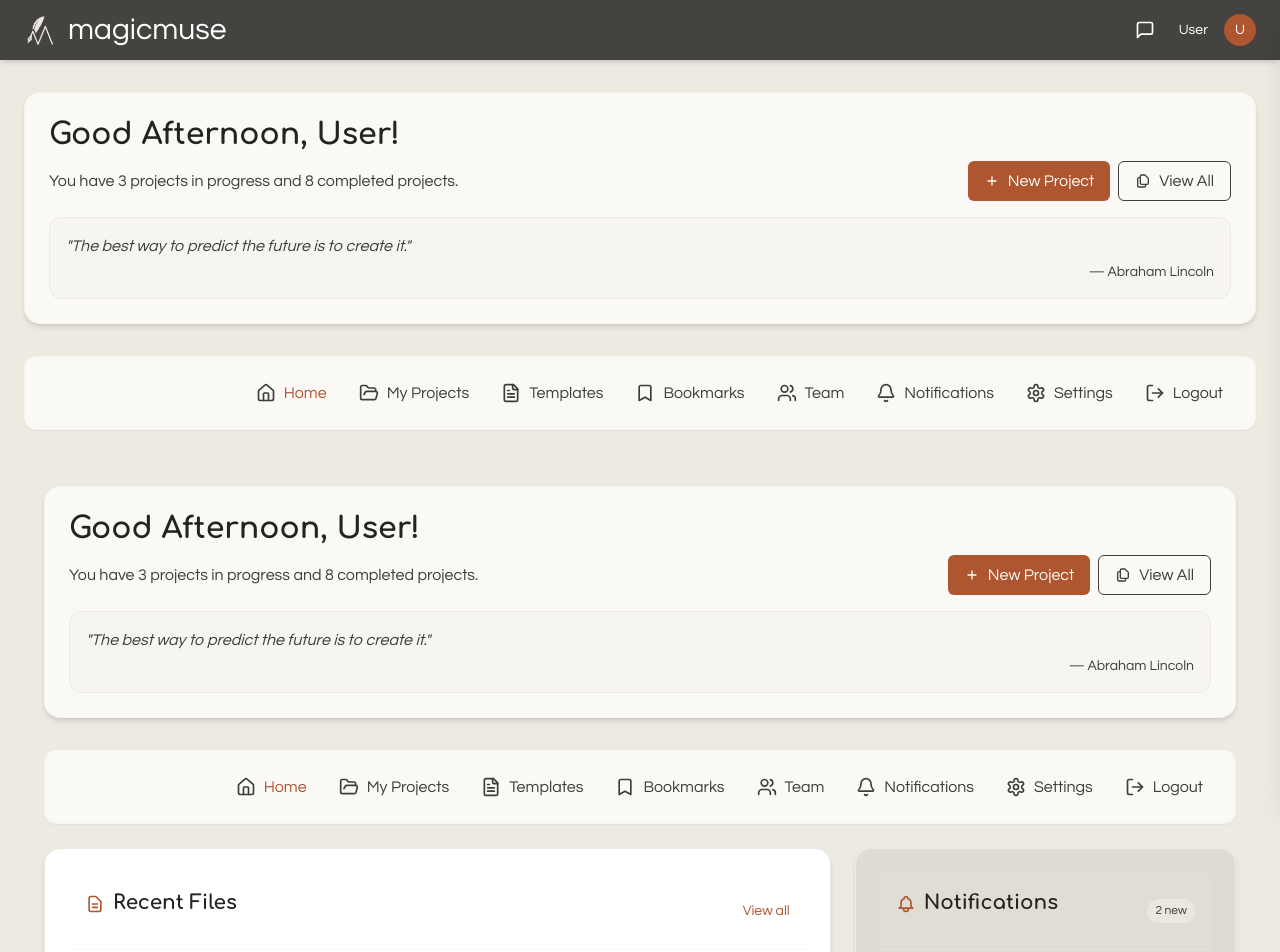
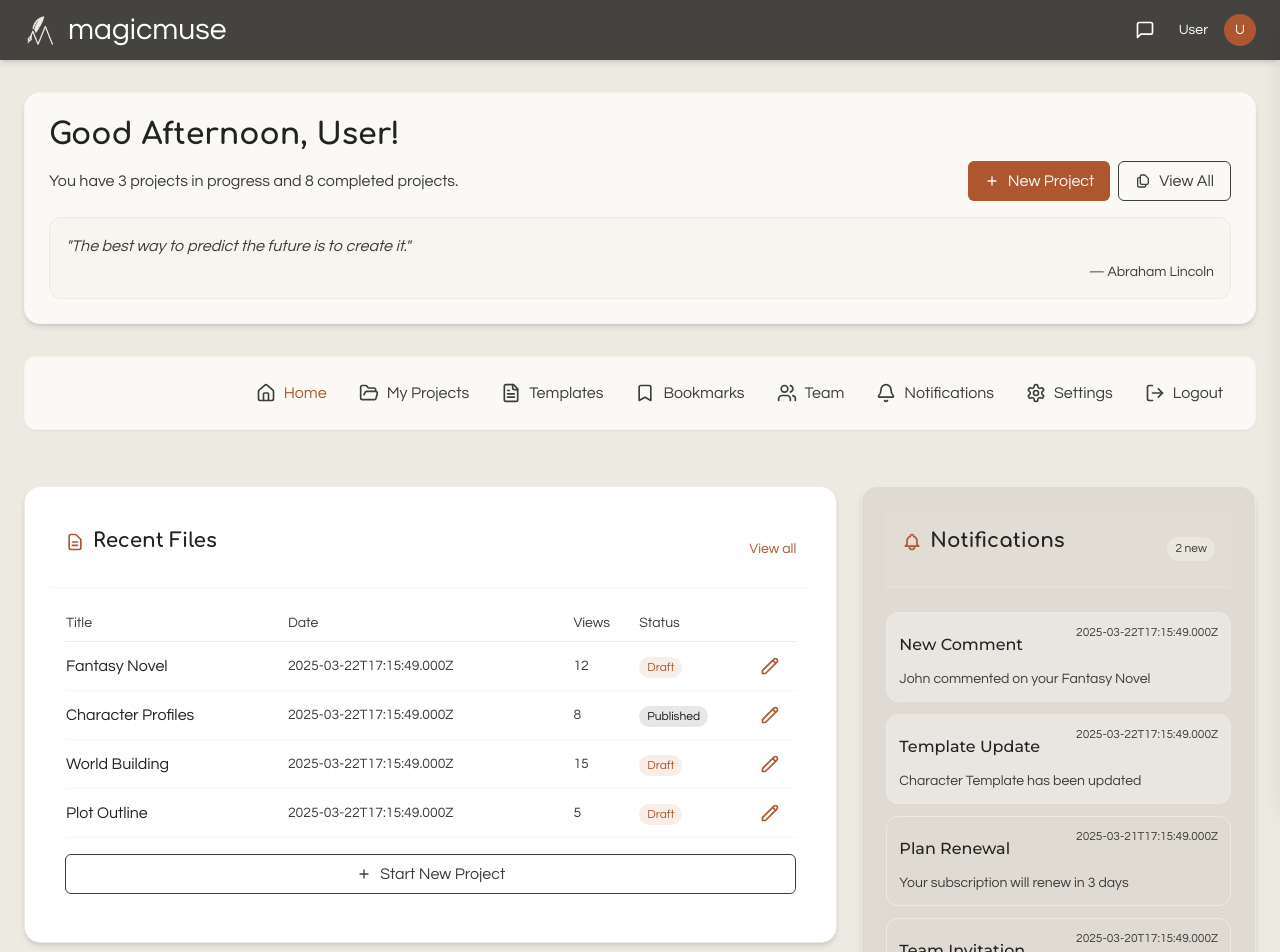
Before and after one commit to kameleyon/muse, a React (Vite) app: page /dashboard in a window 1280 px wide. Shown: the top 952 px of the page. Built offline with nearby package versions, Linux system fonts and the light colour scheme.

Commit message:
fixing the layout

```diff
--- a/src/pages/Dashboard.tsx
+++ b/src/pages/Dashboard.tsx
@@ -165,16 +165,7 @@ const Dashboard: React.FC = () => {
 
 
       {/* Dashboard Content */}
-      <div className="px-1 sm:px-5 py-8 w-full sm:max-w-8xl mx-auto">
-        {/* Welcome Section */}
-        <WelcomeSection
-          userName={userName}
-          draftCount={3}
-          publishedCount={8}
-        />
-
-        {/* Horizontal Navigation Menu */}
-        <NavigationMenu items={navigationItems} />
+      <div className=" py-8 w-full mx-auto">
 
         {/* Main Content Grid */}
         <div className="grid grid-cols-12 gap-6">
--- a/src/pages/Settings.tsx
+++ b/src/pages/Settings.tsx
@@ -165,27 +165,8 @@ const Settings: React.FC = (): ReactElement => {
   return (
     <div className="bg-[#EDEAE2] min-h-screen">
       {/* Dashboard Content */}
-      <div className="px-1 sm:px-5 py-8 w-full sm:max-w-8xl mx-auto">
-        {/* Welcome Section */}
-        <WelcomeSection
-          userName={userName}
-          draftCount={3}
-          publishedCount={8}
-        />
-
-        {/* Horizontal Navigation Menu */}
-        <NavigationMenu items={navigationItems} />
-
-        {/* Settings Title
-        <Card className="mb-6 overflow-hidden shadow-sm sm:shadow-md hover:shadow-lg transition-shadow">
-          <div className="p-4 border-b border-neutral-light/40 bg-white/5">
-            <h1 className="text-2xl font-comfortaa text-[#ae5630] flex items-center">
-              <SettingsIcon size={24} className="mr-2" />
-              Settings
-            </h1>
-            <p className="text-[#3d3d3a] mt-1">Configure your MagicMuse experience</p>
-          </div>
-        </Card>*/}
+      <div className=" py-8 w-full mx-auto">
+
 
         {/* Main Content Grid */}
         <div className="grid grid-cols-1 lg:grid-cols-12 gap-4 lg:gap-6">
```
Also changed, not shown: 1 other file (tests, documents, lock files or other folders).
